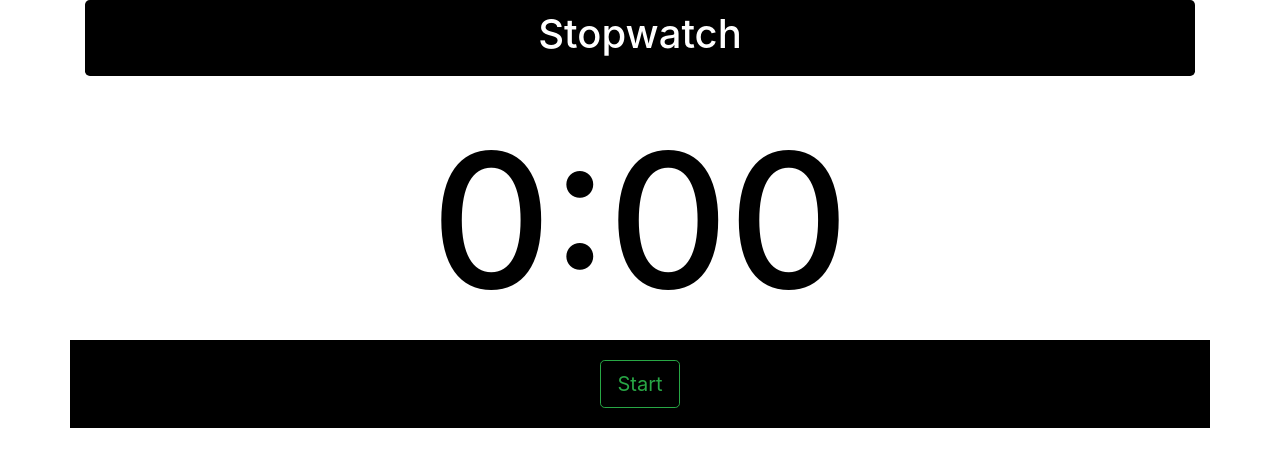
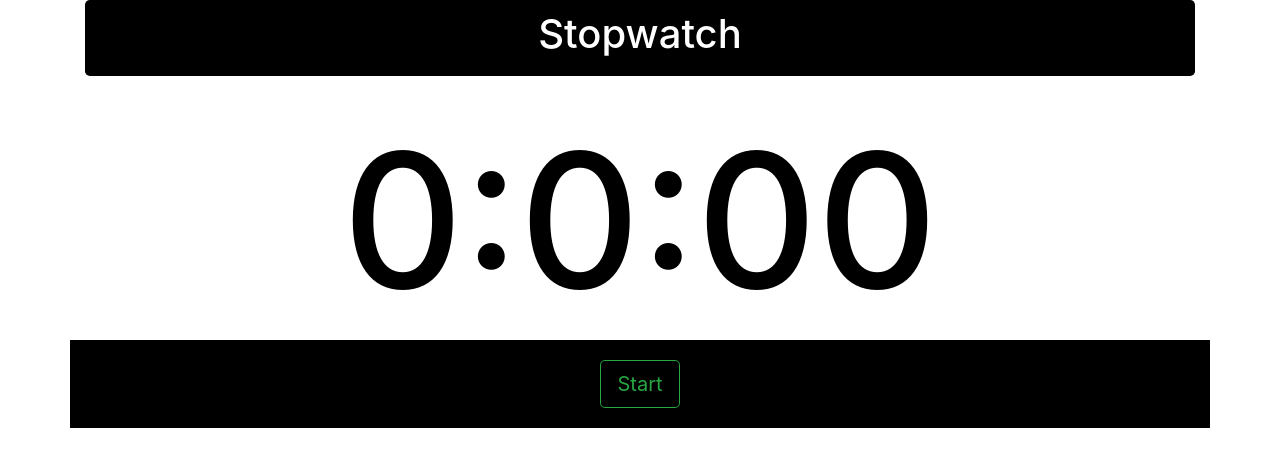
Before and after one commit to josephkem/Stopwatch, a React (Create React App) app: page / in a window 1280 px wide. Shown: the top 466 px of the page. Built offline with nearby package versions, Linux system fonts and the light colour scheme.

Commit message:
Added a getHours method and changed the previous methods to properly display the time and laps when recorded

```diff
--- a/src/App.js
+++ b/src/App.js
@@ -1,6 +1,6 @@
 import React, { Component } from 'react';
 import './App.css';
-import {Jumbotron,Row,Container,Button } from 'reactstrap';
+import {Jumbotron,Container,Button } from 'reactstrap';
 
 
 
@@ -10,12 +10,14 @@ constructor(props){
     this.state = {
 
         secondsElapsed: 0,
+        hoursElapsed:0,
         laps: []
 
     };
 
     this.getSeconds = this.getSeconds.bind(this);
     this.getMinutes = this.getMinutes.bind(this);
+    this.getHours = this.getHours.bind(this);
     this.handleStartClick = this.handleStartClick.bind(this); // SEE BIND
     this.handleStopClick = this.handleStopClick.bind(this);
     this.handleReset = this.handleReset.bind(this);
@@ -23,13 +25,23 @@ constructor(props){
 }
 
 getSeconds(){
+    if(this.state.secondsElapsed === 3600) {
+        this.setState({secondsElapsed:0})
+    }
 
     return ('0' + this.state.secondsElapsed % 60).slice(-2); //SEE SLICE
 }
 
 getMinutes(){
 
-    return Math.floor('0' + this.state.secondsElapsed/60)
+     return Math.floor('00' + this.state.secondsElapsed/60)
+}
+
+getHours() {
+    if(this.state.secondsElapsed === 3600) {
+        this.setState({hoursElapsed:(this.state.hoursElapsed + 1)})
+    }
+    return Math.floor('00'+ this.state.hoursElapsed)
 }
 
 
@@ -53,14 +65,16 @@ handleStopClick (){
 handleReset (){
 
     clearInterval(this.incrementer);
-    this.setState({secondsElapsed: 0})
+    this.setState({secondsElapsed: 0}) ;
+    this.setState({hoursElapsed:0});
 }
 
 handleLap (){
 
     var sec = (this.getSeconds()).toString();
     var min = (this.getMinutes()).toString();
-    var time = min.concat(" : ",sec);
+    var hr = (this.getHours()).toString();
+    var time = hr.concat(" : ",min," : ",sec);
     this.setState({laps: this.state.laps.concat([time])});
 
 }
@@ -84,7 +98,7 @@ render(){
 
             </Container>
 
-            <h2>{this.getMinutes()}:{this.getSeconds()}</h2>
+            <h2>{this.getHours()}:{this.getMinutes()}:{this.getSeconds()}</h2>
 
             <Container id="btns">
 
@@ -116,7 +130,7 @@ render(){
              <ul>
                {this.state.laps.map(function (lap, i){
 
-                   return <li><strong>{i+1}</strong> - {lap}</li>
+                   return <li>{lap}</li>
 
                })}
             </ul>
```
